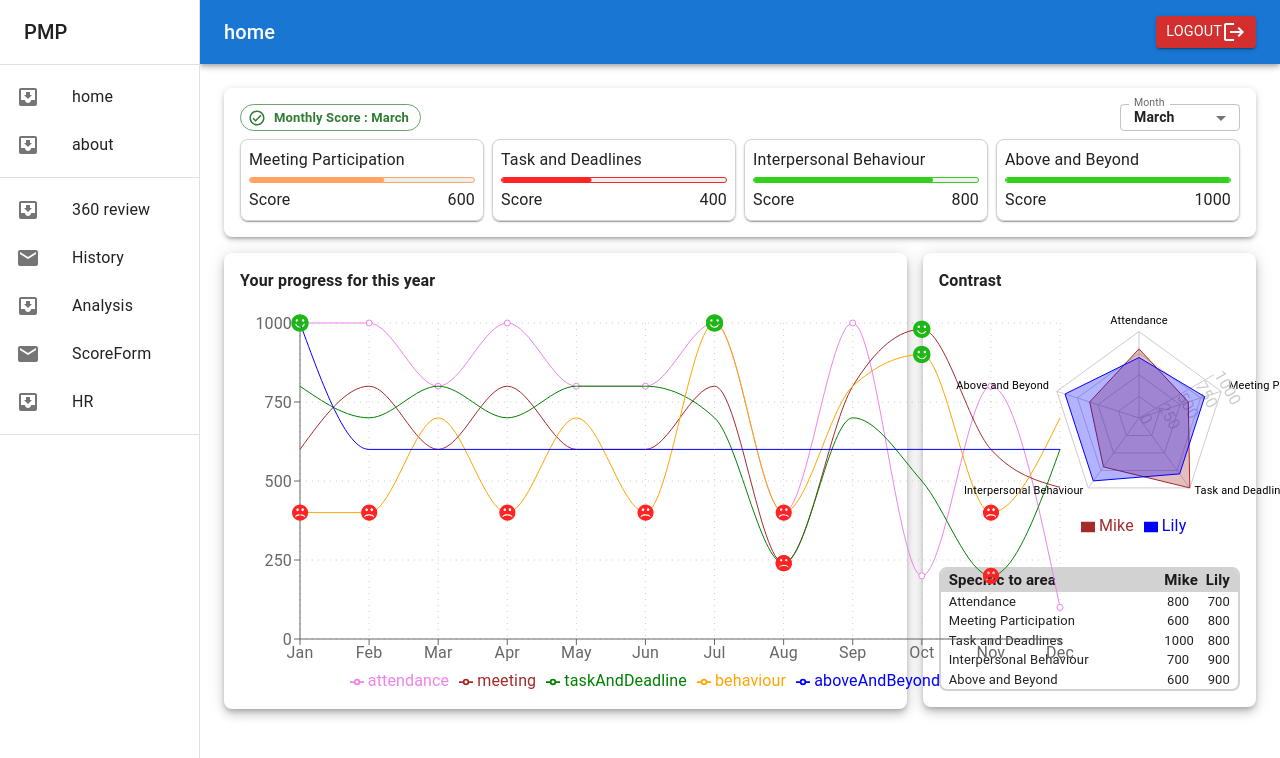
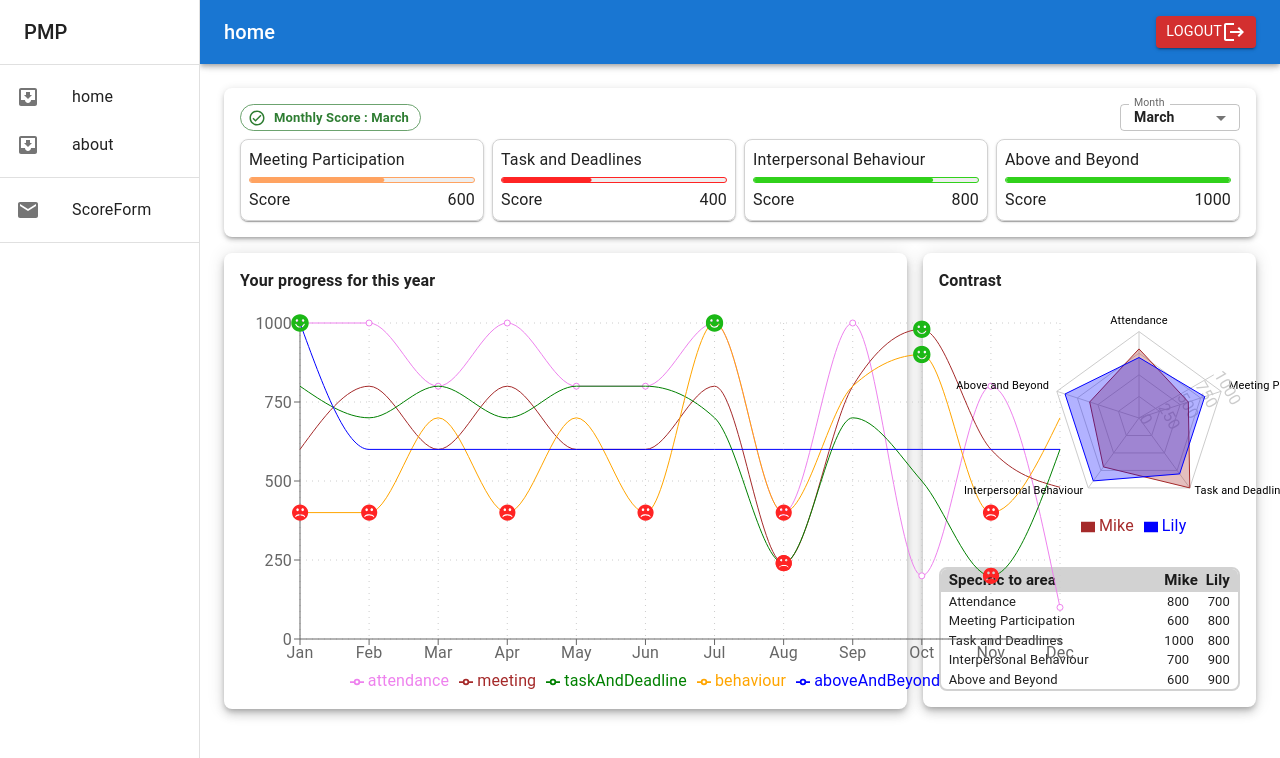
Before and after one commit to victorsamson1168/hackathon-frontend, a React (Create React App) app: page / in a window 1280 px wide. Shown: the top 758 px of the page. Built offline with nearby package versions, Linux system fonts and the light colour scheme; sample sign-in values are in the browser's storage.

Commit message:
role based HR route

```diff
--- a/src/screens/HRaudit.js
+++ b/src/screens/HRaudit.js
@@ -341,7 +341,6 @@ function ScoreForm() {
                   label="team"
                   // onChange={handleChange}
                   size="small"
-                  sx={{ fontSize: 14, fontWeight: "bold" }}
                 >
                   <MenuItem value="drclobo">drclobo </MenuItem>
                   <MenuItem value="i Craft">i Craft</MenuItem>
--- a/src/screens/ResponsiveDrawer.js
+++ b/src/screens/ResponsiveDrawer.js
@@ -24,6 +24,7 @@ let drawerWidth = 200;
 function ResponsiveDrawer(props) {
   const { window, children, title, showDrawer } = props;
   const [mobileOpen, setMobileOpen] = React.useState(false);
+  const user_details = JSON.parse(localStorage.getItem("user_details"));
   const history = useHistory();
   if (!showDrawer) {
     drawerWidth = 0;
@@ -77,23 +78,35 @@ function ResponsiveDrawer(props) {
       </List>
       <Divider />
       <List>
-        {["360 review", "History", "Analysis", "ScoreForm","HR"].map(
-          (text, index) => (
         <ListItem
           button
-              key={text}
+          key="ScoreForm"
           onClick={() => {
             handleDrawerToggle();
-                history.push("/" + text);
+            history.push("/" + "ScoreForm");
           }}
         >
           <ListItemIcon>
-                {index % 2 === 0 ? <InboxIcon /> : <MailIcon />}
+            <MailIcon />
           </ListItemIcon>
-              <ListItemText primary={text} />
+          <ListItemText primary="ScoreForm" />
         </ListItem>
-          )
-        )}
+
+        {user_details.isHr ? (
+          <ListItem
+            button
+            key="HR"
+            onClick={() => {
+              handleDrawerToggle();
+              history.push("/" + "HR");
+            }}
+          >
+            <ListItemIcon>
+              <InboxIcon />
+            </ListItemIcon>
+            <ListItemText primary="HR" />
+          </ListItem>
+        ) : null}
       </List>
       <Divider />
     </div>
```
Lines whose indentation alone changed are shown as unchanged.
